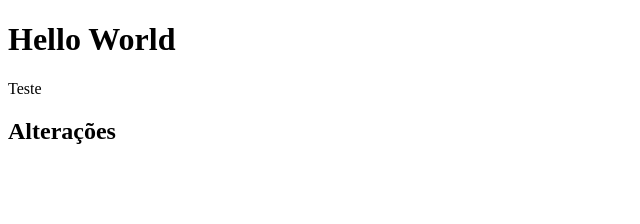
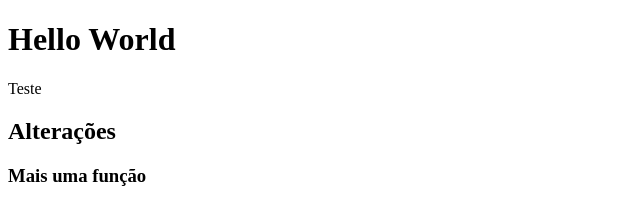
Before and after one commit to ClaytonJosue/curso_udemy_git_1, a plain HTML site: page index.html in a window 1280 px wide. Shown: the whole page, without its empty margins (0-640 px from the left). Drawn offline with Linux system fonts and the light colour scheme.

Commit message:
Enviando função

```diff
--- a/index.html
+++ b/index.html
@@ -9,5 +9,6 @@
   <h1>Hello World</h1>
   <p>Teste</p>
   <h2>Alterações</h2>
+  <h3>Mais uma função</h3>
 </body>
 </html>
```
